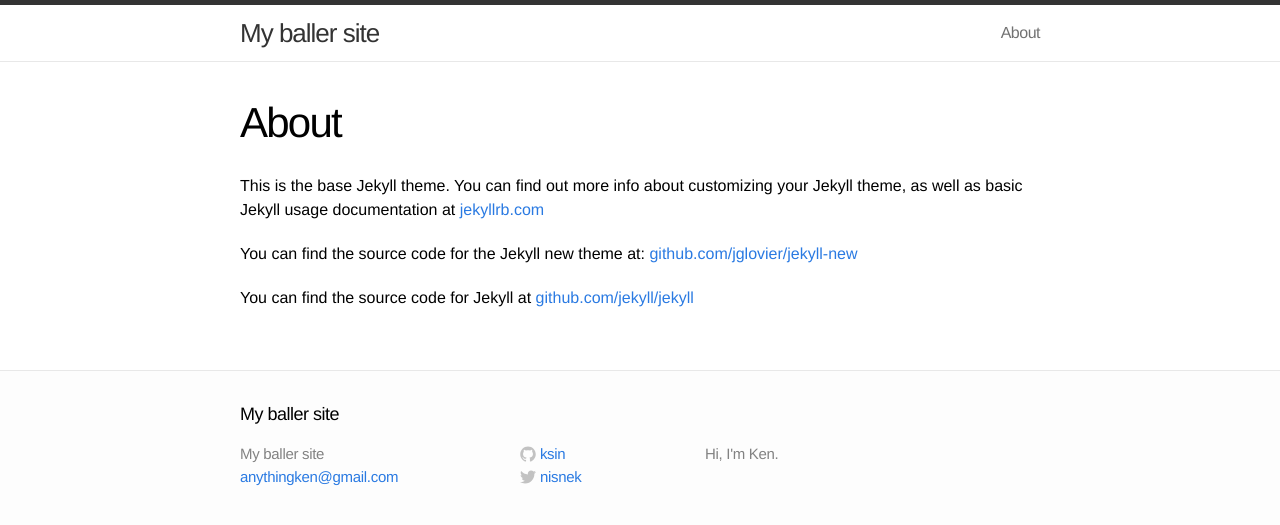
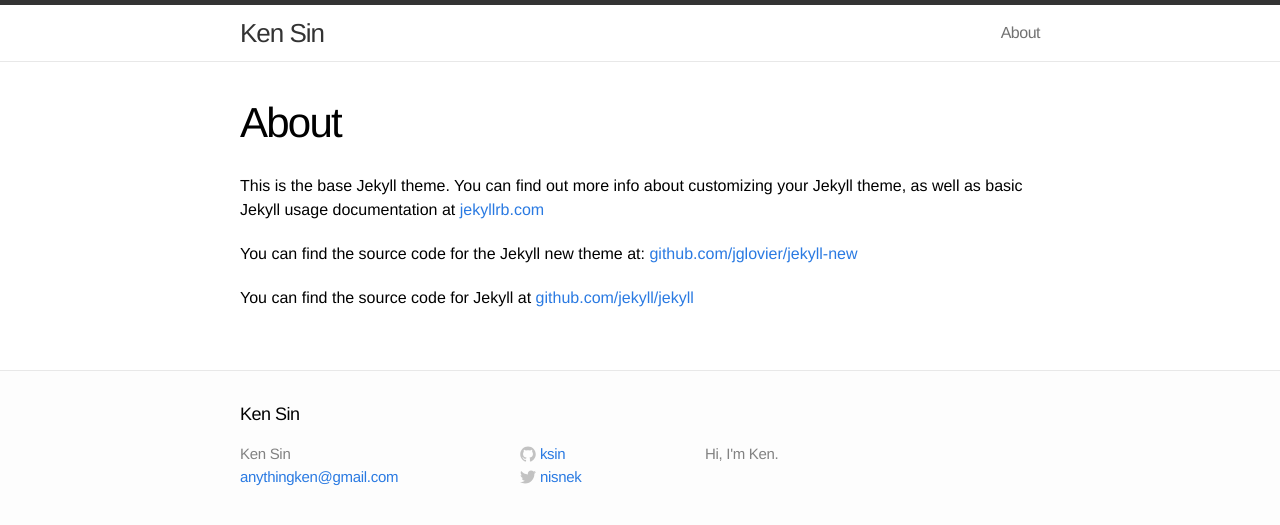
Before and after one commit to ksin/ksin.github.io, a Jekyll site: the page built from about.md, in a window 1280 px wide. Shown: the top 525 px of the page. Built offline with Jekyll 4.4.1, drawn with Linux system fonts in a browser that asks for light colours.

Commit message:
Revert title

```diff
--- a/_config.yml
+++ b/_config.yml
@@ -1,5 +1,5 @@
 # Site settings
-title: My baller site
+title: Ken Sin
 email: anythingken@gmail.com
 description: "Hi, I'm Ken."
 baseurl: ""
```
